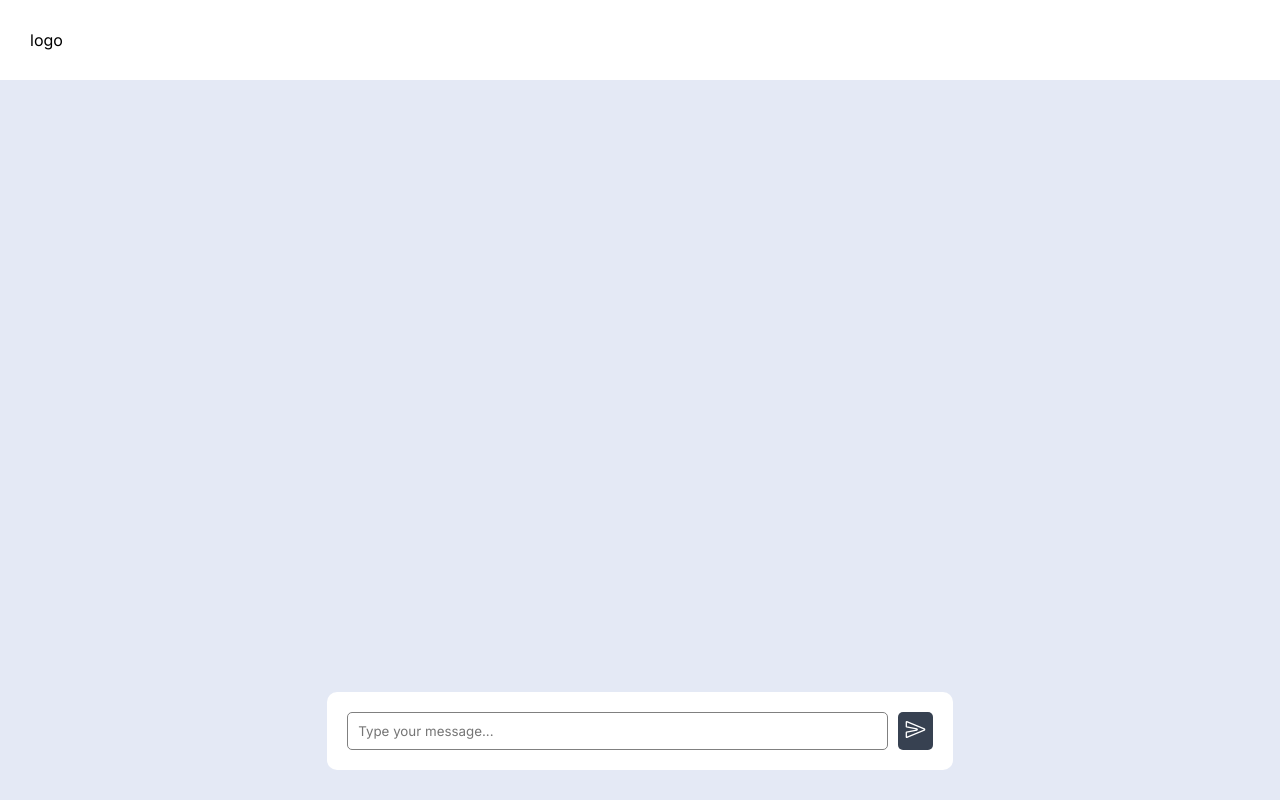
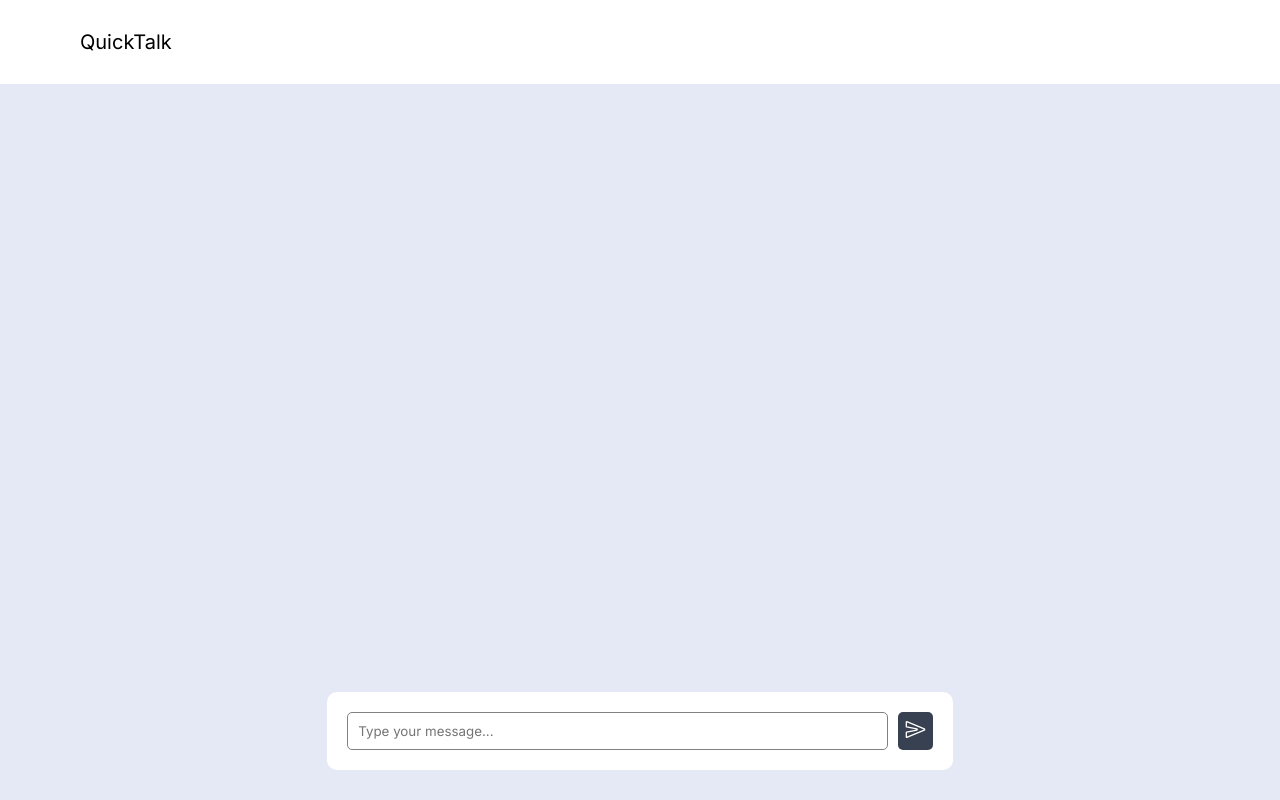
Before and after one commit to OmarZalat/QuickTalk, a Next.js app: page / in a window 1280 px wide. Built offline with nearby package versions, Linux system fonts and the light colour scheme.

Commit message:
style header

```diff
--- a/package.json
+++ b/package.json
@@ -18,7 +18,8 @@
     "react": "^19.0.0",
     "react-dom": "^19.0.0",
     "react-icons": "^5.5.0",
-    "react-markdown": "^10.1.0"
+    "react-markdown": "^10.1.0",
+    "react-scroll-to-top": "^3.1.0"
   },
   "devDependencies": {
     "@types/node": "^20",
--- a/src/app/(root)/page.module.scss
+++ b/src/app/(root)/page.module.scss
@@ -66,3 +66,16 @@
     }
   }
 }
+
+.scrollButton {
+  bottom: 150px !important;
+  right: 30% !important;
+  width: 25px !important;
+  height: 25px !important;
+  background-color: partial.$secondary-color-cloudBurst !important;
+
+  & svg {
+    width: 15px !important;
+    height: 15px !important;
+  }
+}
--- a/src/app/(root)/page.tsx
+++ b/src/app/(root)/page.tsx
@@ -1,12 +1,12 @@
 "use client";
 
 import { useState } from "react";
-import ReactMarkdown from "react-markdown";
 import React from "react";
 import Header from "../components/header/page";
 import styles from "./page.module.scss";
 import { IoSendOutline } from "react-icons/io5";
 import Message from "../components/message/page";
+import ScrollToTop from "react-scroll-to-top";
 
 type ChatMessage = {
   role: "user" | "assistant";
@@ -78,6 +78,7 @@ export default function Main() {
           </button>
         </div>
       </form>
+      <ScrollToTop className={styles.scrollButton} smooth color="white" />
     </div>
   );
 }
--- a/src/app/components/header/page.module.scss
+++ b/src/app/components/header/page.module.scss
@@ -2,5 +2,7 @@
 
 .header {
   padding: 30px;
+  margin-left: 50px;
+  font-size: 20px;
   background-color: partial.$primary-color-white;
 }
--- a/src/app/components/header/page.tsx
+++ b/src/app/components/header/page.tsx
@@ -4,7 +4,7 @@ import styles from "./page.module.scss";
 export default function Header() {
   return (
     <header className={styles.header}>
-      <div className={styles.logo}>logo</div>
+      <div className={styles.logo}>QuickTalk</div>
     </header>
   );
 }
```
Also changed, not shown: 1 other file (tests, documents, lock files or other folders).
